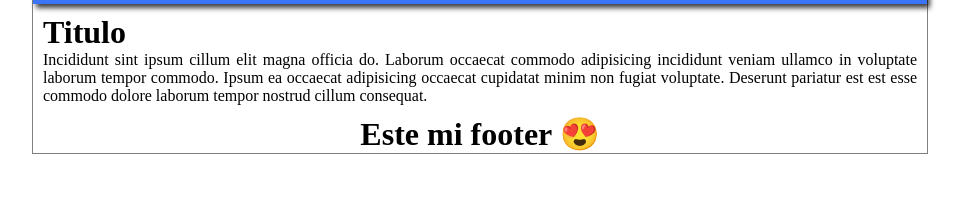
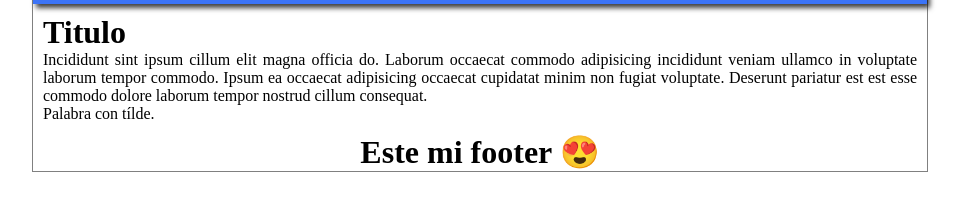
Before and after one commit to PablitoPerez-dev/prueba, a plain HTML site: page index.html in a window 1280 px wide. Shown: the part 54-264 px from the top of the page, without its empty margins (160-1125 px from the left). Drawn offline with Linux system fonts and the light colour scheme.

Commit message:
agregando tilde

```diff
--- a/index.html
+++ b/index.html
@@ -14,6 +14,7 @@
         <div id="content">
             <h1>Titulo</h1>
             <p>Incididunt sint ipsum cillum elit magna officia do. Laborum occaecat commodo adipisicing incididunt veniam ullamco in voluptate laborum tempor commodo. Ipsum ea occaecat adipisicing occaecat cupidatat minim non fugiat voluptate. Deserunt pariatur est est esse commodo dolore laborum tempor nostrud cillum consequat.</p>
+            <p>Palabra con tílde.</p>
         </div>
         <div id="footer">
             <h1>Este mi footer 😍</h1>
```
